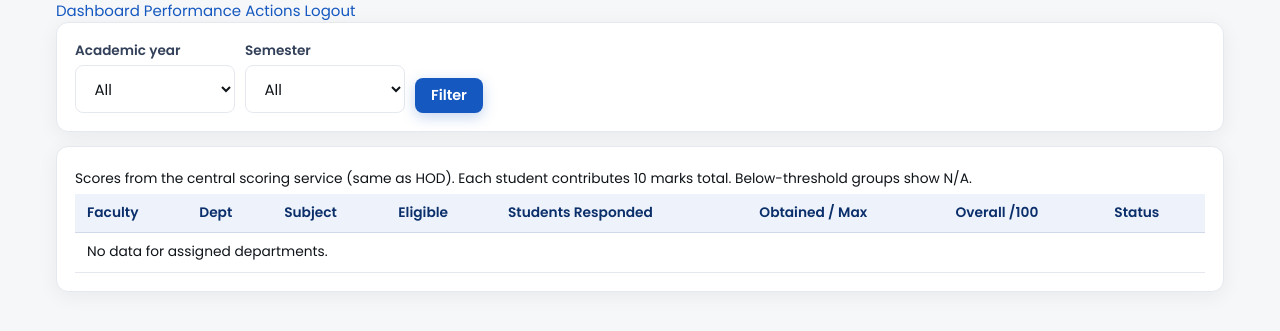
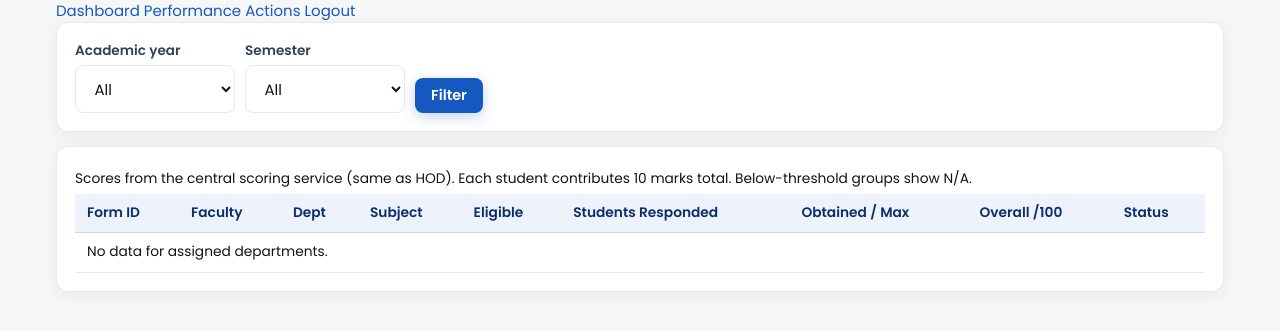
Before and after one commit to manikantasai17746-arch/FEEBACK_ADITYAUNIVERSITY.IN, a Python web app: template feedback_system/templates/dean_performance.html in a window 1280 px wide. Shown: the part 132-463 px from the top of the page. Run offline with Jinja, Linux system fonts and the light colour scheme; the template is opened without the code that fills it, so the values that code supplies are empty.

Commit message:
Update dean_performance.html

```diff
--- a/feedback_system/templates/dean_performance.html
+++ b/feedback_system/templates/dean_performance.html
@@ -27,6 +27,7 @@
     <table class="data data-table">
       <thead>
         <tr>
+          <th>Form ID</th>
           <th>Faculty</th>
           <th>Dept</th>
           <th>Subject</th>
@@ -40,6 +41,7 @@
       <tbody>
         {% for r in rows %}
         <tr>
+          <td>#{{ r.form_id }}</td>
           <td class="wrap">{{ r.teacher_name or '—' }} ({{ r.teacher_emp_code or '—' }})</td>
           <td>{{ r.branch_code or '—' }}</td>
           <td class="wrap">{{ r.subject_code or '—' }}</td>
@@ -54,7 +56,7 @@
           <td><span class="badge">{{ r.status }}</span></td>
         </tr>
         {% else %}
-        <tr><td colspan="8" class="muted">No data for assigned departments.</td></tr>
+        <tr><td colspan="9" class="muted">No data for assigned departments.</td></tr>
         {% endfor %}
       </tbody>
     </table>
```
